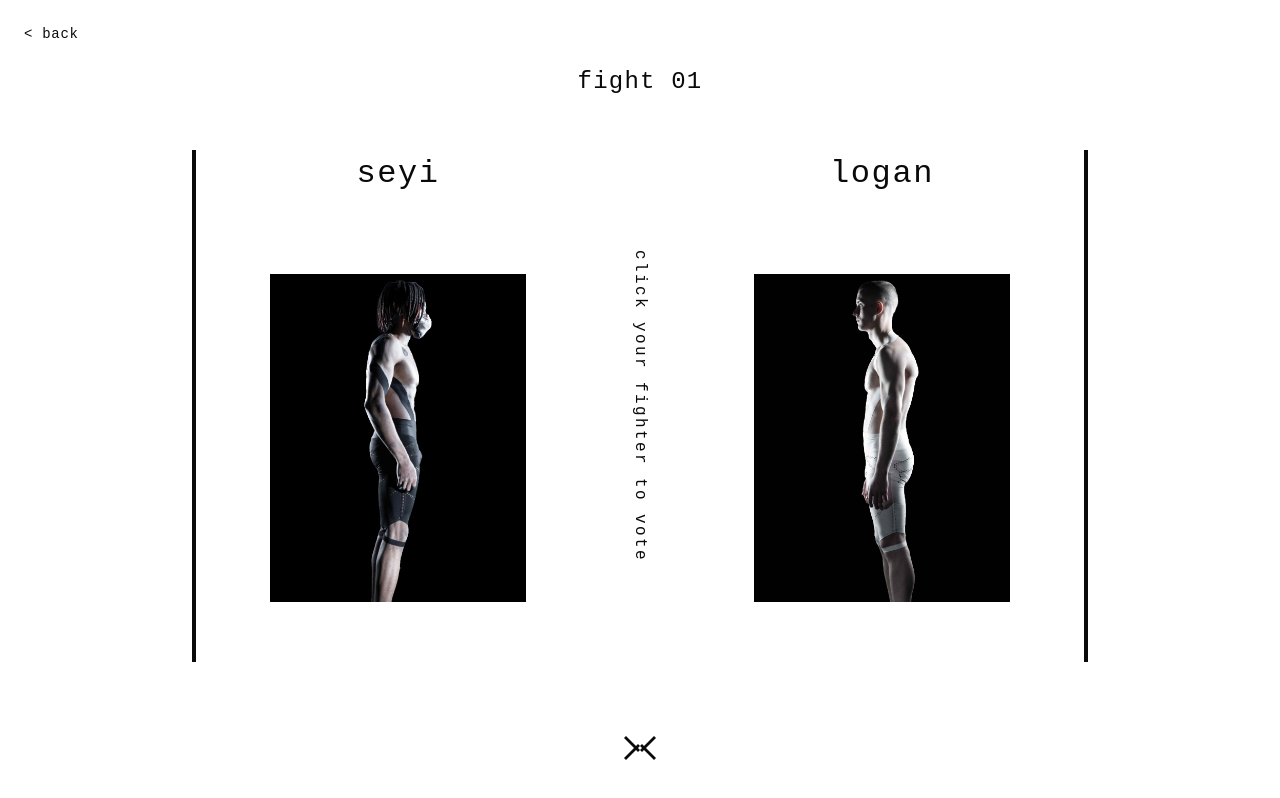
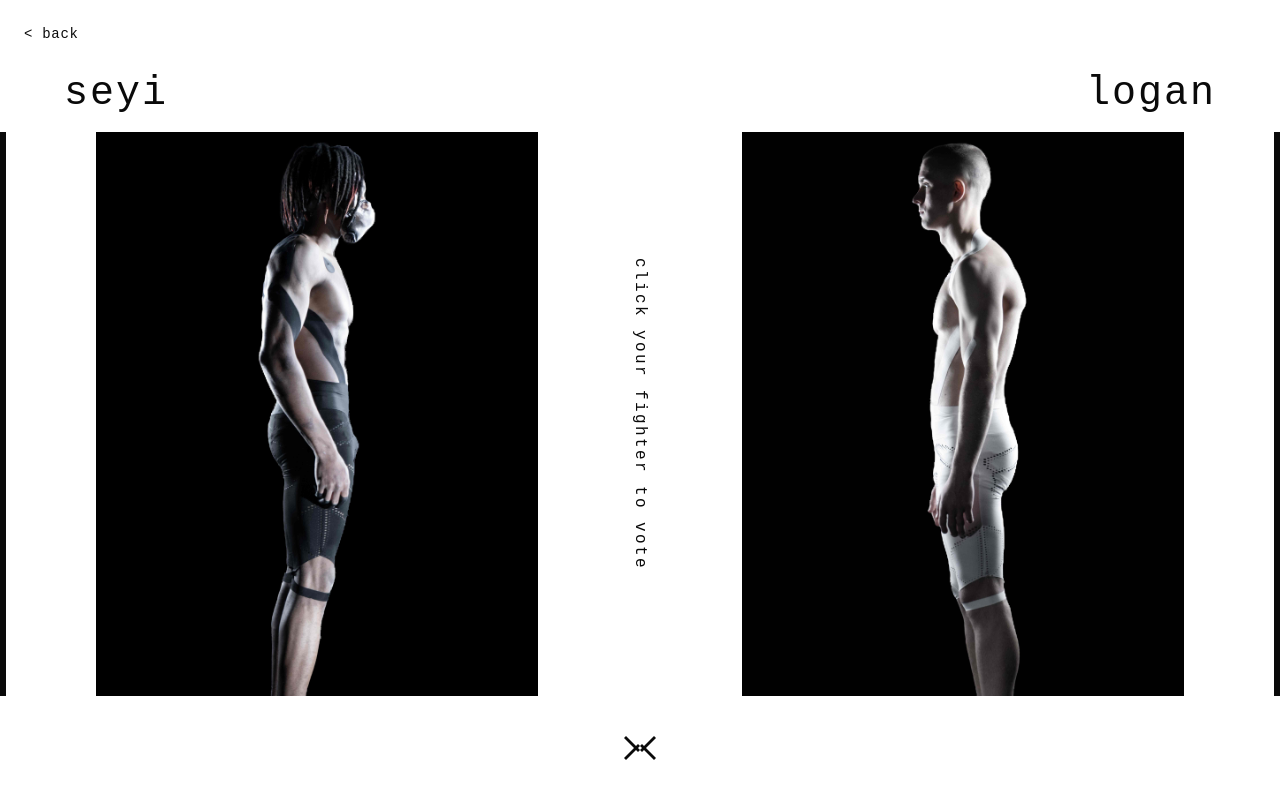
Before and after one commit to AureliusEth/tsko4, a Next.js app: page / in a window 1280 px wide. Both pictures are taken after a click on the button "fight 01". Built offline with nearby package versions, Linux system fonts and the light colour scheme; a web font is replaced by a local one.

Commit message:
fix: adjust fight card image sizes and blending\n\nIncrease image sizes and apply blend mode to remove black backgrounds.

```diff
--- a/components/fight-card.tsx
+++ b/components/fight-card.tsx
@@ -31,44 +31,54 @@ export function FightCard({ fightLabel, fighterA, fighterB, onBack }: FightCardP
         {"< back"}
       </button>
 
-      {/* Fight label */}
-      <div className="text-center pt-16 pb-4">
-        <h1 className="text-foreground lowercase tracking-wider" style={{ fontSize: "clamp(1rem, 3vw, 1.5rem)" }}>
-          {fightLabel}
-        </h1>
+      {/* Main matchup area - fills the screen */}
+      <div className="flex-1 flex flex-col">
+        {/* Fighter names row */}
+        <div className="flex items-center justify-between px-8 md:px-16 pt-16 pb-2">
+          <span
+            className="text-foreground lowercase tracking-wider"
+            style={{ fontSize: "clamp(1.4rem, 4vw, 2.5rem)" }}
+          >
+            {fighterA.name}
+          </span>
+          <span
+            className="text-foreground lowercase tracking-wider"
+            style={{ fontSize: "clamp(1.4rem, 4vw, 2.5rem)" }}
+          >
+            {fighterB.name}
+          </span>
         </div>
 
-      {/* Main matchup area */}
-      <div className="flex-1 flex flex-col items-center justify-center px-4">
-        <div className="relative flex items-center justify-center w-full max-w-4xl">
+        {/* Fighters and center text */}
+        <div className="relative flex-1 flex items-stretch">
           {/* Left bar */}
-          <div className="absolute left-0 top-0 bottom-0 w-1 bg-foreground hidden md:block" />
+          <div className="w-1.5 bg-foreground shrink-0" />
 
-          {/* Fighter A (left) */}
+          {/* Fighter A */}
           <button
             type="button"
             onClick={() => setVoted(fighterA.name)}
-            className={`relative flex-1 flex flex-col items-center cursor-pointer transition-all duration-300 group ${
-              voted === fighterA.name ? "opacity-100 scale-105" : voted ? "opacity-40" : "hover:scale-105"
+            className={`relative flex-1 cursor-pointer transition-all duration-300 overflow-hidden ${
+              voted === fighterA.name
+                ? "opacity-100"
+                : voted
+                  ? "opacity-30"
+                  : "hover:scale-[1.02]"
             }`}
             aria-label={`Vote for ${fighterA.name}`}
           >
-            <span className="text-foreground lowercase tracking-wider mb-4" style={{ fontSize: "clamp(1.2rem, 3vw, 2rem)" }}>
-              {fighterA.name}
-            </span>
-            <div className="relative w-48 h-80 md:w-64 md:h-[28rem]">
             <Image
               src={fighterA.image || "/placeholder.svg"}
               alt={fighterA.name}
               fill
-                className="object-contain object-center"
-                sizes="(max-width: 768px) 50vw, 256px"
+              className="object-contain object-bottom"
+              style={{ mixBlendMode: "multiply" }}
+              sizes="50vw"
             />
-            </div>
           </button>
 
           {/* Center text - vertical */}
-          <div className="flex flex-col items-center justify-center mx-2 md:mx-6">
+          <div className="flex flex-col items-center justify-center shrink-0 z-10">
             <p
               className="text-foreground lowercase tracking-wider text-center"
               style={{
@@ -82,31 +92,31 @@ export function FightCard({ fightLabel, fighterA, fighterB, onBack }: FightCardP
             </p>
           </div>
 
-          {/* Fighter B (right) */}
+          {/* Fighter B */}
           <button
             type="button"
             onClick={() => setVoted(fighterB.name)}
-            className={`relative flex-1 flex flex-col items-center cursor-pointer transition-all duration-300 group ${
-              voted === fighterB.name ? "opacity-100 scale-105" : voted ? "opacity-40" : "hover:scale-105"
+            className={`relative flex-1 cursor-pointer transition-all duration-300 overflow-hidden ${
+              voted === fighterB.name
+                ? "opacity-100"
+                : voted
+                  ? "opacity-30"
+                  : "hover:scale-[1.02]"
             }`}
             aria-label={`Vote for ${fighterB.name}`}
           >
-            <span className="text-foreground lowercase tracking-wider mb-4" style={{ fontSize: "clamp(1.2rem, 3vw, 2rem)" }}>
-              {fighterB.name}
-            </span>
-            <div className="relative w-48 h-80 md:w-64 md:h-[28rem]">
             <Image
               src={fighterB.image || "/placeholder.svg"}
               alt={fighterB.name}
               fill
-                className="object-contain object-center"
-                sizes="(max-width: 768px) 50vw, 256px"
+              className="object-contain object-bottom"
+              style={{ mixBlendMode: "multiply" }}
+              sizes="50vw"
             />
-            </div>
           </button>
 
           {/* Right bar */}
-          <div className="absolute right-0 top-0 bottom-0 w-1 bg-foreground hidden md:block" />
+          <div className="w-1.5 bg-foreground shrink-0" />
         </div>
       </div>
 
```
Also changed, not shown: 1 other file (tests, documents, lock files or other folders). Lines whose indentation alone changed are shown as unchanged.
